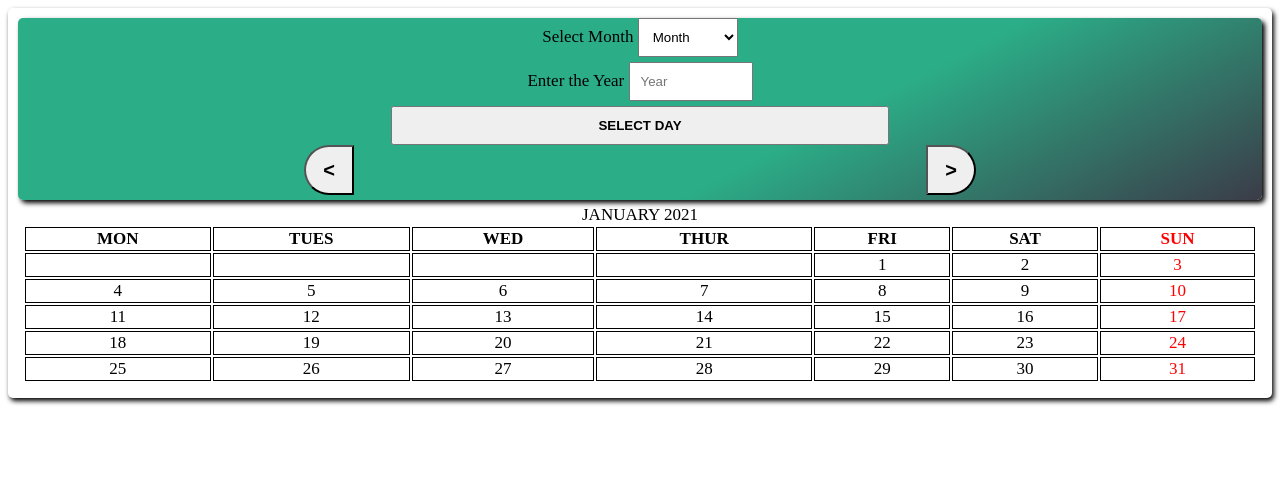
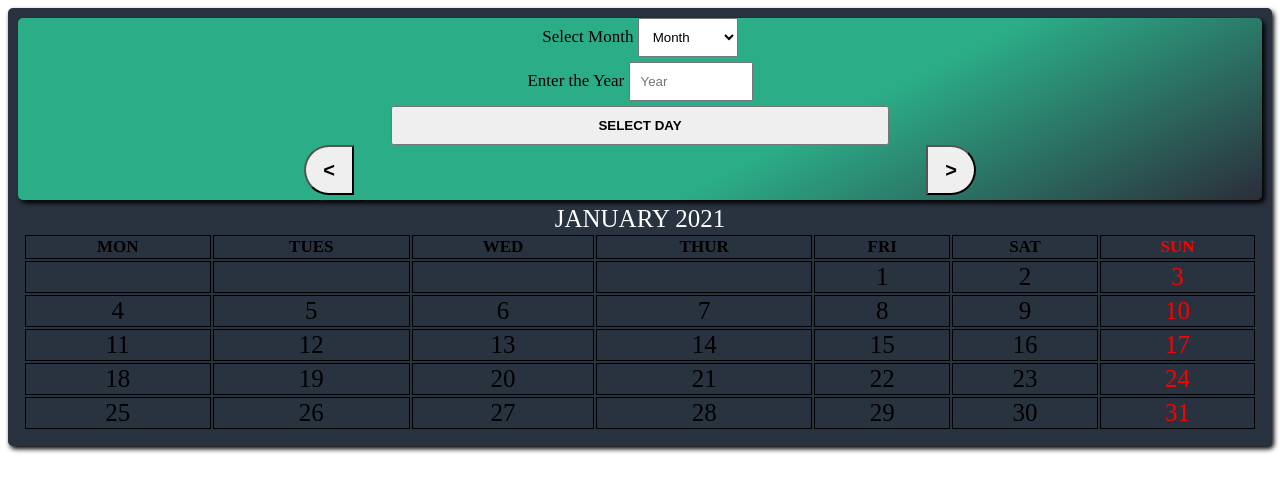
Before and after one commit to SamuelIsip/HDDrive, a PHP site: page /pages/calendar.php?mes=1 in a window 1280 px wide. Shown: the top 492 px of the page. Run offline with PHP 8.4, Linux system fonts and the light colour scheme; the template is opened without the code that fills it, so the values that code supplies are empty.

Commit message:
Calendar Design

```diff
--- a/css/calendar.css
+++ b/css/calendar.css
@@ -134,7 +134,7 @@ input:hover {
   padding: 10px;
   box-shadow: 2px 3px 5px black;
   border-radius: 5px;
-  background-color: white;
+  background-color: #29323f;
 }
 
 #flecha1 {
--- a/pages/calendar.php
+++ b/pages/calendar.php
@@ -115,7 +115,8 @@
           echo '<table style="margin: 5px;
                               text-transform: uppercase;
                               text-align: center;
-                              font-size: 17px;">
+                              font-size: 25px;
+                              color: white">
                   <caption>';
 
               setlocale(LC_TIME, "en");
@@ -123,7 +124,7 @@
 
             echo '</caption>
                   <thead>
-                    <tr>
+                    <tr style="font-size:17px; color: black">
                       <th style="border: 1px solid black">Mon</th>
                       <th style="border: 1px solid black">Tues</th>
                       <th style="border: 1px solid black">Wed</th>
```
